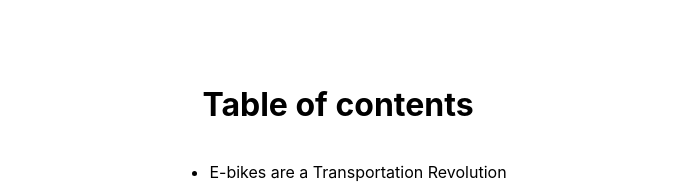
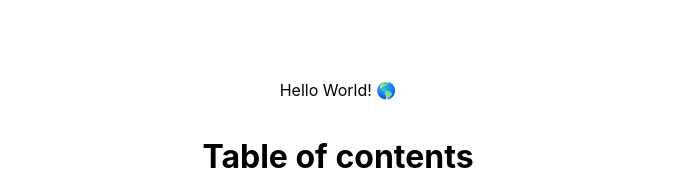
Before and after one commit to neighbor-ryan/ebikes, a Next.js app: page / in a window 1280 px wide. Shown: the top 183 px of the page, without its empty margins (302-977 px from the left). Built offline with nearby package versions, Linux system fonts and the light colour scheme.

Commit message:
tiptap experiment

```diff
--- /dev/null
+++ b/components/Tiptap.tsx
@@ -0,0 +1,17 @@
+import { useEditor, EditorContent } from '@tiptap/react'
+import StarterKit from '@tiptap/starter-kit'
+
+const Tiptap = () => {
+    const editor = useEditor({
+        extensions: [
+            StarterKit,
+        ],
+        content: '<p>Hello World! 🌎️</p>',
+    })
+
+    return (
+        <EditorContent editor={editor} />
+    )
+}
+
+export default Tiptap;
--- a/package.json
+++ b/package.json
@@ -9,6 +9,8 @@
     "lint": "next lint"
   },
   "dependencies": {
+    "@tiptap/react": "^2.0.0-beta.114",
+    "@tiptap/starter-kit": "^2.0.0-beta.191",
     "next": "12.2.4",
     "next-sitemap": "^3.1.17",
     "react": "18.2.0",
--- a/pages/index.tsx
+++ b/pages/index.tsx
@@ -2,6 +2,7 @@ import Head from 'next/head'
 import Image from 'next/image'
 import styles from '../styles/Home.module.css'
 import Markdown from "../src/md";
+import Tiptap from "../components/Tiptap";
 
 const md = `
 # Table of contents
@@ -110,6 +111,7 @@ export default function Home() {
         <meta name="description" content="Ebikes are a Transportation Revolution" />
       </Head>
       <main className={styles.main}>
+          <Tiptap />
           {Markdown(md)}
       </main>
     </div>
--- a/src/md.tsx
+++ b/src/md.tsx
@@ -41,7 +41,6 @@ const renderHeading = (props: ReactMarkdownProps) => {
         // const slug: string = buildSlug(elems)
         // return <a id={slug} href={`#${slug}`}><TagName>{children}</TagName></a>
         return <TagName>{ children }</TagName>
-        // return <>{TagName({ children })}</>
     }
 }
 
```
Also changed, not shown: 2 other files (tests, documents, lock files or other folders).
